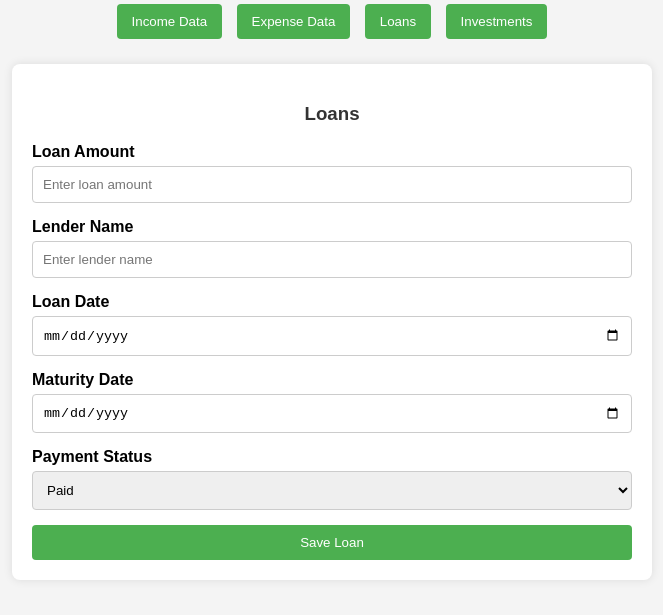
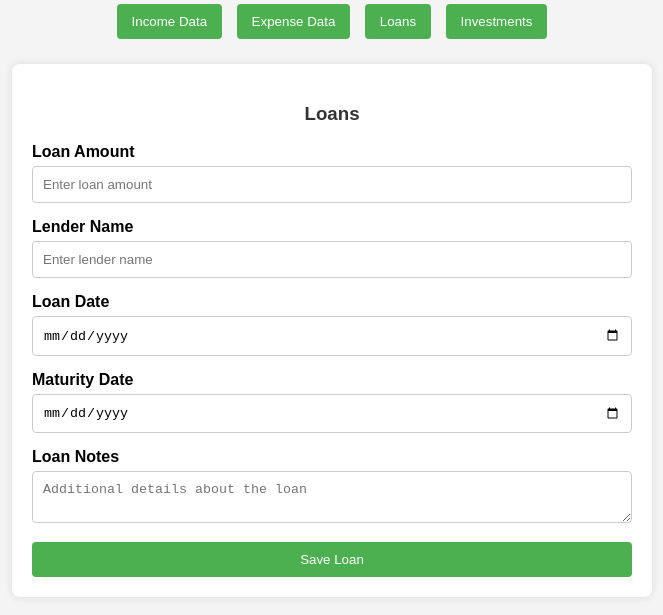
Before and after one commit to fabariagbora/Personal-Finance-Dashboard, a website: page index.html in a window 1280 px wide. Both pictures are taken after a click on the button "Loans". Shown: the part 69-684 px from the top of the page, without its empty margins (308-971 px from the left). Drawn offline with Linux system fonts and the light colour scheme.

Commit message:
Replace payment status field with loan notes in form and update database insertion query

```diff
--- a/index.html
+++ b/index.html
@@ -164,13 +164,8 @@
 
       <label for="maturity-date">Maturity Date</label>
       <input type="date" id="maturity-date" name="maturity_date" required>
-
-      <label for="payment-status">Payment Status</label>
-      <select id="payment-status" name="payment_status" required>
-        <option value="Paid">Paid</option>
-        <option value="Unpaid">Unpaid</option>
-        <option value="Partial">Partial</option>
-      </select>
+      <label for="loan-notes">Loan Notes</label>
+      <textarea id="loan-notes" name="loan_notes" placeholder="Additional details about the loan"></textarea>
 
       <button type="submit">Save Loan</button>
     </form>
--- a/server.js
+++ b/server.js
@@ -145,13 +145,13 @@ app.post('/loans', async (req, res) => {
     const { amount, lender_name, loan_date, maturity_date, payment_status } = req.body;
     try {
         await queryDatabase(
-            `INSERT INTO Personal_Finance.Loans (amount, lender_name, loan_date, maturity_date, payment_status) VALUES (@amount, @lender_name, @loan_date, @maturity_date, @payment_status)`,
+            `INSERT INTO Personal_Finance.Loans (amount, lender_name, loan_date, maturity_date, loan_notes) VALUES (@amount, @lender_name, @loan_date, @maturity_date, @loan_notes)`,
             [
                 { name: 'amount', type: sql.Decimal(10, 2), value: amount },
                 { name: 'lender_name', type: sql.NVarChar(255), value: lender_name },
                 { name: 'loan_date', type: sql.Date, value: loan_date },
                 { name: 'maturity_date', type: sql.Date, value: maturity_date },
-                { name: 'payment_status', type: sql.NVarChar(50), value: payment_status }
+                { name: 'loan_notes', type: sql.NVarChar(500), value: loan_notes || ''  }
             ]
         );
         res.send('Loan record added successfully ✅');
```
